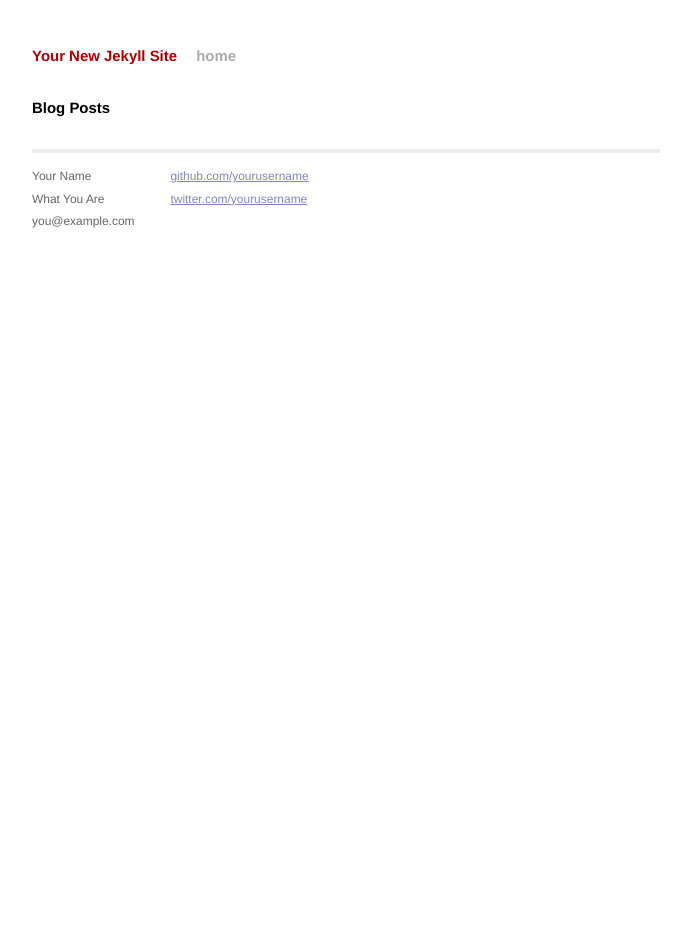
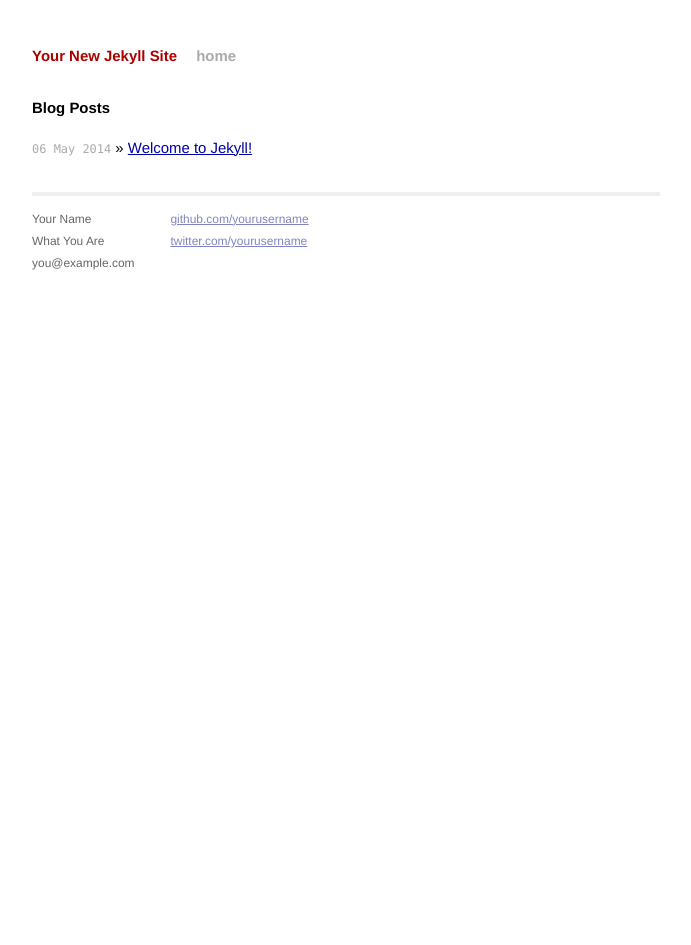
Before and after one commit to st-peters-001/st-peters-001.github.io, a Jekyll site: the page built from index.html, in a window 1280 px wide. Shown: the whole page, without its empty margins (294-985 px from the left). Built offline with Jekyll 4.4.1, drawn with Linux system fonts in a browser that asks for light colours; Markdown is read by kramdown in place of the engine named in the settings; a file with an impossible date is left out.

Commit message:
Update 2014-05-06-welcome-to-jekyll.markdown

```diff
--- a/_posts/2014-05-06-welcome-to-jekyll.markdown
+++ b/_posts/2014-05-06-welcome-to-jekyll.markdown
@@ -1,7 +1,7 @@
 ---
 layout: post
 title: "Welcome to Jekyll!"
-date: {}
+date: 2014-05-06 14:20:45
 categories: jekyll update
 published: true
 ---
```
